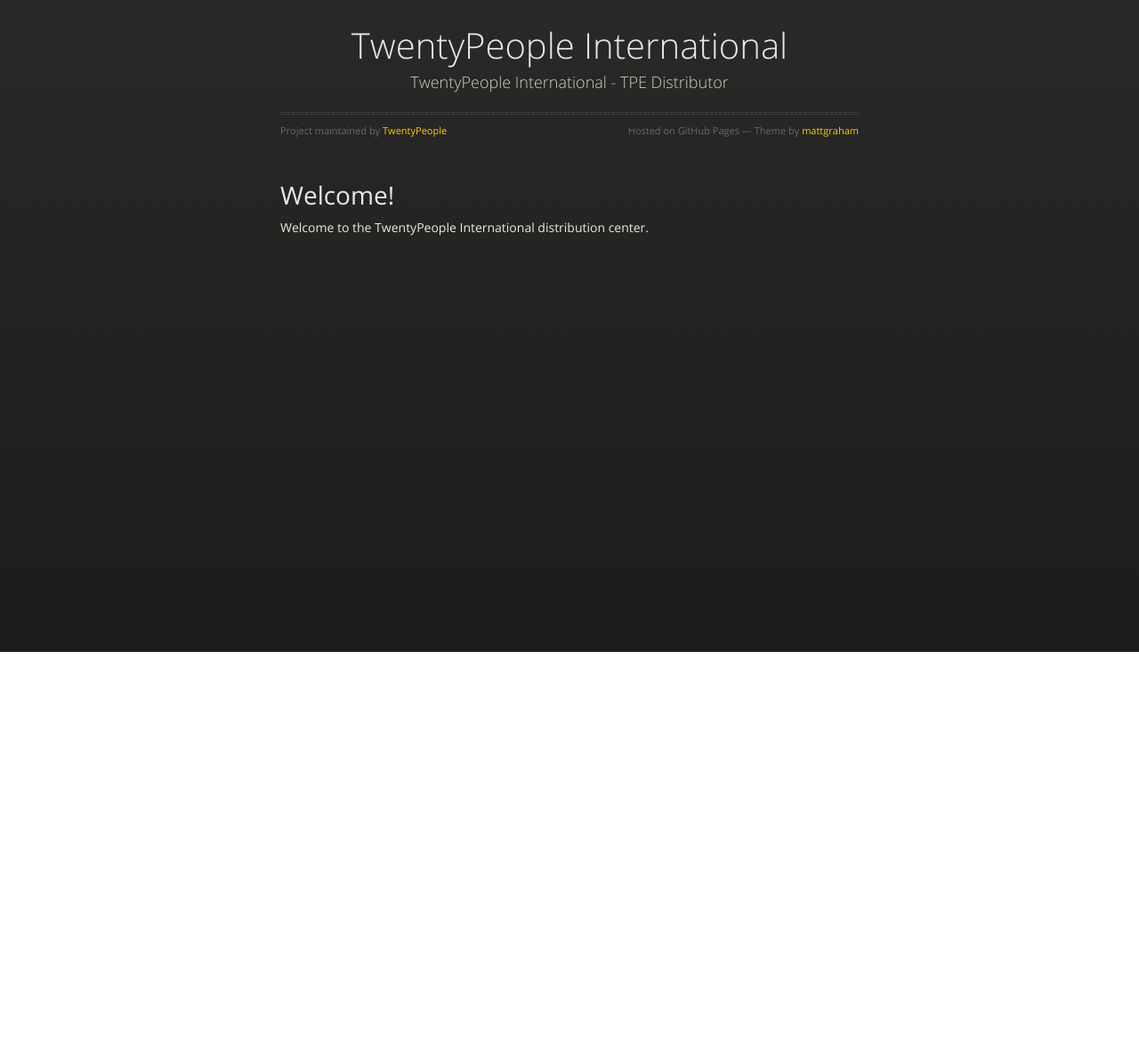
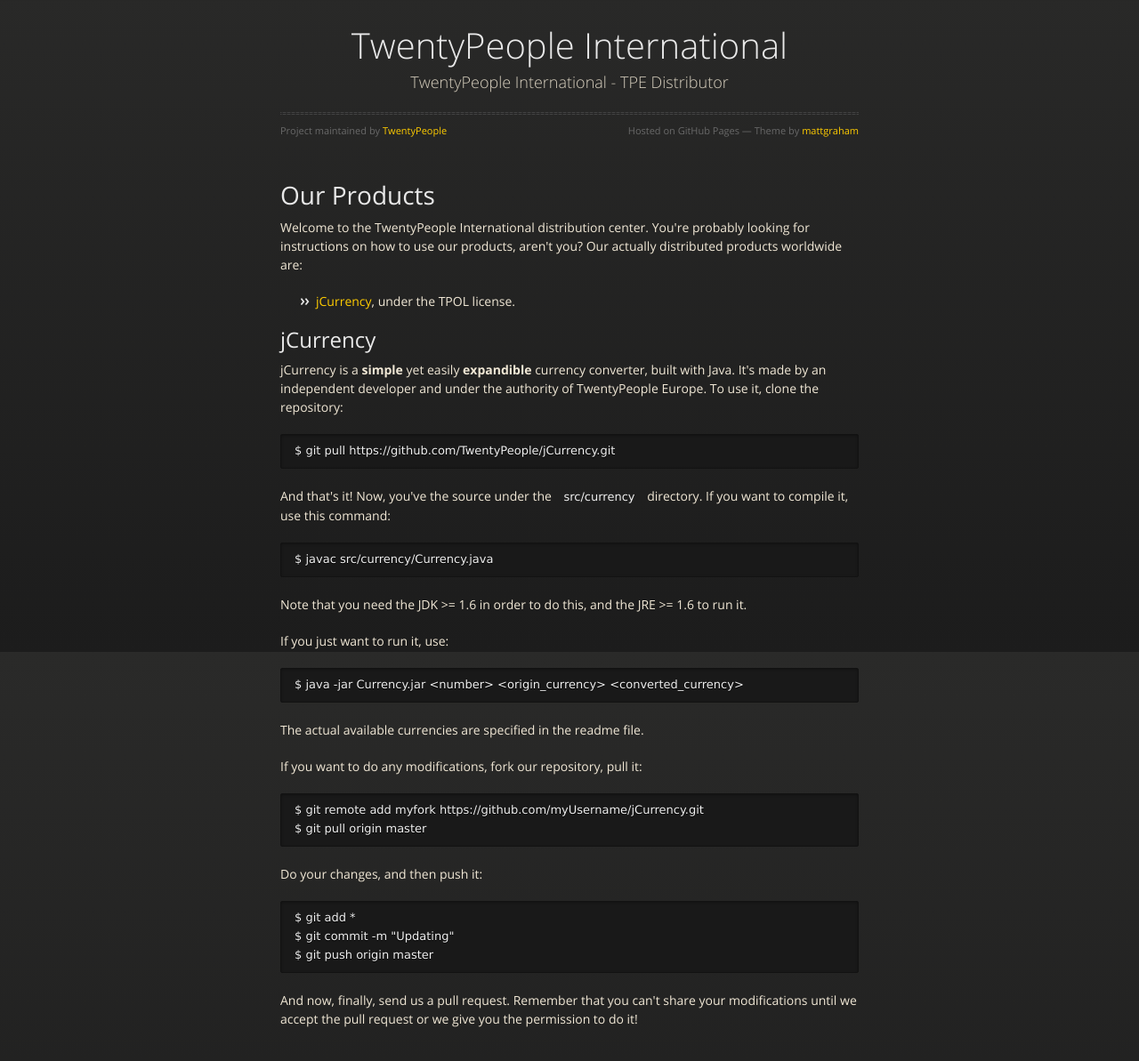
Before and after one commit to TwentyPeople/twentypeople.github.io, a plain HTML site: page index.html in a window 1280 px wide. Shown: the part 67-1260 px from the top of the page at 89% size. Before the commit the page ends 800 px from the top, so only its background shows below. Drawn offline with nearby package versions, Linux system fonts and the light colour scheme.

Commit message:
Replace master branch with page content via GitHub

```diff
--- a/index.html
+++ b/index.html
@@ -36,9 +36,52 @@
         </div>
 
         <h1>
-<a name="welcome" class="anchor" href="#welcome"><span class="octicon octicon-link"></span></a>Welcome!</h1>
+<a name="our-products" class="anchor" href="#our-products"><span class="octicon octicon-link"></span></a>Our Products</h1>
 
-<p>Welcome to the TwentyPeople International distribution center.</p>
+<p>Welcome to the TwentyPeople International distribution center.
+You're probably looking for instructions on how to use our products, aren't you?
+Our actually distributed products worldwide are:</p>
+
+<ul>
+<li>
+<a href="https://github.com/TwentyPeople/jCurrency">jCurrency</a>, under the TPOL license.</li>
+</ul><h2>
+<a name="jcurrency" class="anchor" href="#jcurrency"><span class="octicon octicon-link"></span></a>jCurrency</h2>
+
+<p>jCurrency is a <strong>simple</strong> yet easily <strong>expandible</strong> currency converter, built with Java. It's made by an independent developer and under the authority of TwentyPeople Europe.
+To use it, clone the repository:</p>
+
+<pre><code>$ git pull https://github.com/TwentyPeople/jCurrency.git
+</code></pre>
+
+<p>And that's it! Now, you've the source under the <code>src/currency</code> directory. If you want to compile it, use this command:</p>
+
+<pre><code>$ javac src/currency/Currency.java
+</code></pre>
+
+<p>Note that you need the JDK &gt;= 1.6 in order to do this, and the JRE &gt;= 1.6 to run it.</p>
+
+<p>If you just want to run it, use:</p>
+
+<pre><code>$ java -jar Currency.jar &lt;number&gt; &lt;origin_currency&gt; &lt;converted_currency&gt;
+</code></pre>
+
+<p>The actual available currencies are specified in the readme file.</p>
+
+<p>If you want to do any modifications, fork our repository, pull it:</p>
+
+<pre><code>$ git remote add myfork https://github.com/myUsername/jCurrency.git
+$ git pull origin master
+</code></pre>
+
+<p>Do your changes, and then push it:</p>
+
+<pre><code>$ git add *
+$ git commit -m "Updating"
+$ git push origin master
+</code></pre>
+
+<p>And now, finally, send us a pull request. Remember that you can't share your modifications until we accept the pull request or we give you the permission to do it!</p>
       </section>
 
     </div>
```
Also changed, not shown: params.json (+1 -1 lines).
